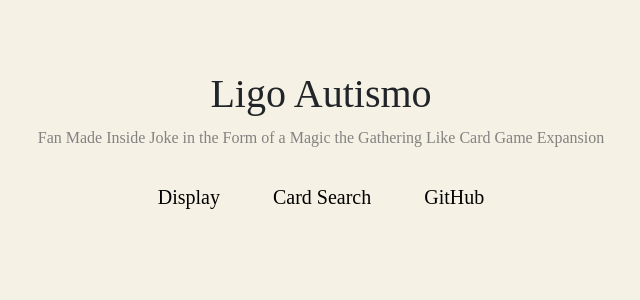
After one commit to lfx2m/lfx2m.github.io, a PHP site: page /card-search.html in a window 1280 px wide. The commit adds this page. Shown: the top 300 px of the page, without its empty margins (319-959 px from the left). Run offline with PHP 8.4, Linux system fonts and the light colour scheme.

Commit message:
UI centering and links

```diff
--- /dev/null
+++ b/card-search.html
@@ -0,0 +1,40 @@
+<!DOCTYPE html>
+<html lang="en">
+
+<head>
+    <meta charset="UTF-8">
+    <meta name="viewport" content="width=device-width, initial-scale=1.0, shrink-tofit=no">
+    <title>Ligo Autismo Homepage</title>
+    <link rel="stylesheet" href="./Bootstrap and Fonts/Vollkorn-Black.ttf">
+    <link rel="stylesheet" href="./Bootstrap and Fonts/bootstrap.css">
+    <link rel="stylesheet" href="./main.css">
+    <script src="./Bootstrap and Fonts/bootstrap.bundle.js"></script>
+    <script src="./main.js"></script>
+</head>
+
+<body>
+    <header class="site-header">
+      <div class="site-logo">
+        <div class="site-title">
+          <h1>Ligo Autismo</h1>
+          <div class="site-subtitle">Fan Made Inside Joke in the Form of a Magic the Gathering Like Card Game Expansion</div>
+        </div>
+      </div>
+      <div class="header-nav">
+        <ul class="nav">
+          <li>
+            <a target="_self" href="/index.html">Display</a>
+          </li>
+          <li>
+            <a target="_self" href="/">Card Search</a>
+          </li>
+          <li>
+            <a target="_blank" href="https://github.com/lfx2m/Ligo-Autismo">GitHub</a>
+          </li>
+        </ul>
+      </div>
+    </header>
+    <script src="/main.js"></script>
+</body>
+
+</html>
--- a/index.html
+++ b/index.html
@@ -23,10 +23,10 @@
       <div class="header-nav">
         <ul class="nav">
           <li>
-            <a target="_self" href="/">Home</a>
+            <a target="_self" href="/">Display</a>
           </li>
           <li>
-            <a target="_self" href="/card-search">Card Search</a>
+            <a target="_self" href="/card-search.html">Card Search</a>
           </li>
           <li>
             <a target="_blank" href="https://github.com/lfx2m/Ligo-Autismo">GitHub</a>
--- a/main.css
+++ b/main.css
@@ -9,17 +9,26 @@
     padding-top: 4.375rem;
 }
 
+.site-subtitle {
+    color: rgb(130, 130, 130);
+}
+
 .site-logo {
     text-align: center;
 }
 
 .header-nav {
     font-size: 1.25rem;
+    align-items: center;
+    align-self: center;
+    -webkit-box-align: center;
+    -ms-flex-item-align: center;
 }
 
 .nav {
     text-align: center;
-    margin-top: 2rem;
+    margin-top: 1.5rem;
+    display: block !important;
 }
 
 .header-nav li{
@@ -27,4 +36,24 @@
     vertical-align: top;
     margin-left: 1.5rem;
     margin-right: 1.5rem;
+    margin-top: 0.5rem;
 }
+
+.display {
+    border-bottom-style: solid;
+    border-bottom-color: red;
+}
+
+a {
+    color: black;
+    text-decoration: black;
+}
+
+a:hover {
+    color: red;
+}
+
+.display {
+    border-bottom-style: solid;
+    border-bottom-color: red;
+}
```
